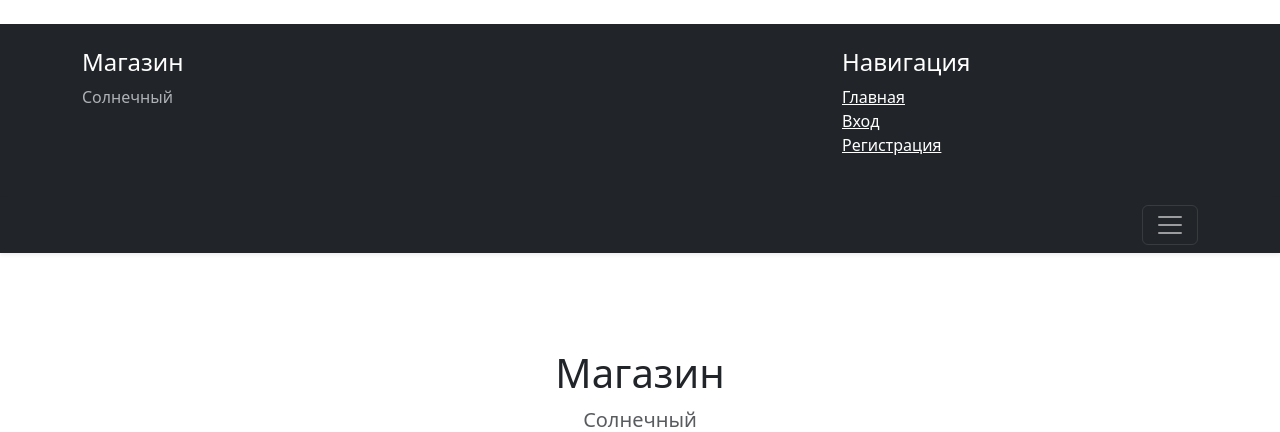
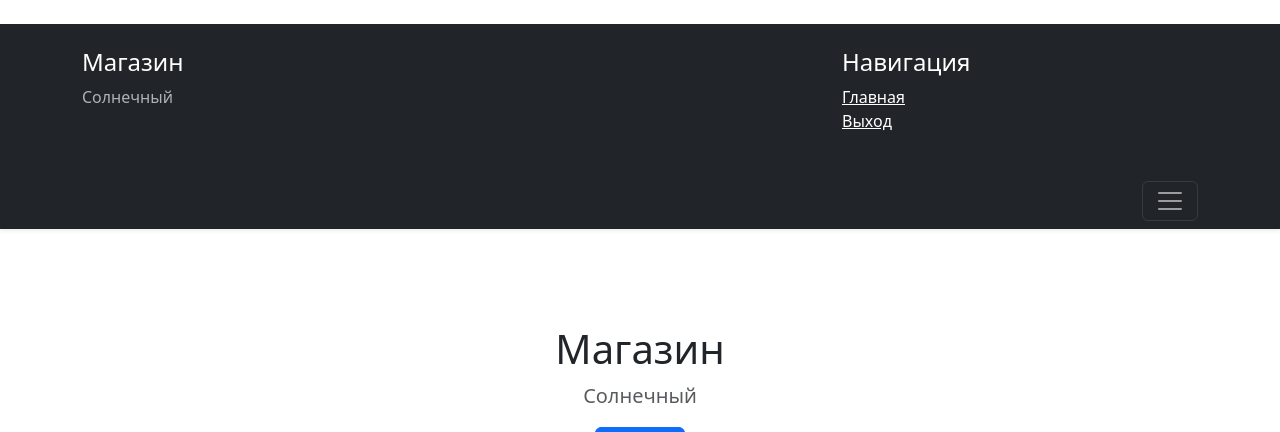
Before and after one commit to yufilchakov/home_work19.2, a Django app: page /product/product/1/delete/ in a window 1280 px wide, after a click that opens the changed part. Shown: the top 432 px of the page. Run offline with Django 5.2, Linux system fonts and the light colour scheme; the visitor is signed in with stand-in values (Sample User, id 1); data comes from the database, SQL or seed files in the repository; some libraries are stand-ins or nearby versions.

Commit message:
inc_menu.html 22.2

```diff
--- a/product/templates/product/includes/inc_menu.html
+++ b/product/templates/product/includes/inc_menu.html
@@ -9,8 +9,13 @@
                 <h4>Навигация</h4>
                 <ul class="list-unstyled">
                     <li><a href="{% url 'product:product_list' %}" class="text-white">Главная</a></li>
-            <li><a href="#" class="text-white">Вход</a></li>
-            <li><a href="#" class="text-white">Регистрация</a></li>
+                    {% if user.is_authenticated %}
+                    <li><a href="{% url 'users:logout' %}" class="text-white">Выход</a></li>
+                    {% else %}
+                    <li><a href="{% url 'users:login' %}" class="text-white">Вход</a></li>
+                    <li><a href="{% url 'users:register' %}" class="text-white">Регистрация</a></li>
+                    <li><a href="{% url 'users:password_reset' %}" class="text-white">Забыли пароль</a></li>
+                    {% endif %}
                 </ul>
             </div>
         </div>
@@ -20,7 +25,8 @@
     <div class="container">
         <a href="#" class="navbar-brand d-flex align-items-center">
         </a>
-      <button class="navbar-toggler" type="button" data-bs-toggle="collapse" data-bs-target="#navbarHeader" aria-controls="navbarHeader" aria-expanded="false" aria-label="Toggle navigation">
+        <button class="navbar-toggler" type="button" data-bs-toggle="collapse" data-bs-target="#navbarHeader"
+                aria-controls="navbarHeader" aria-expanded="false" aria-label="Toggle navigation">
             <span class="navbar-toggler-icon"></span>
         </button>
     </div>
```
Lines whose indentation alone changed are shown as unchanged.
